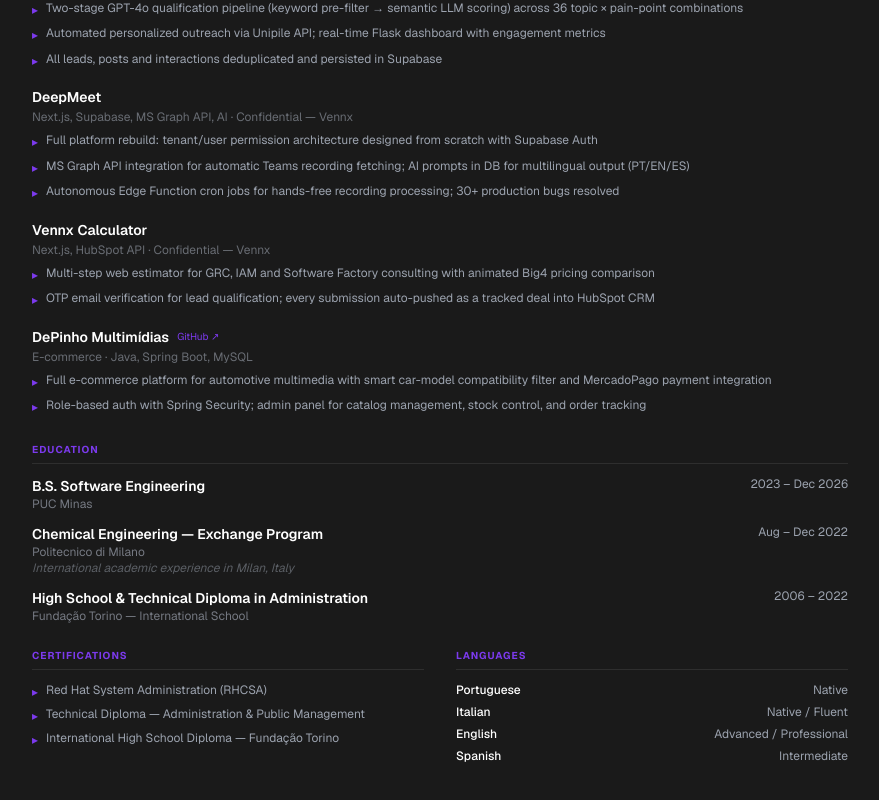
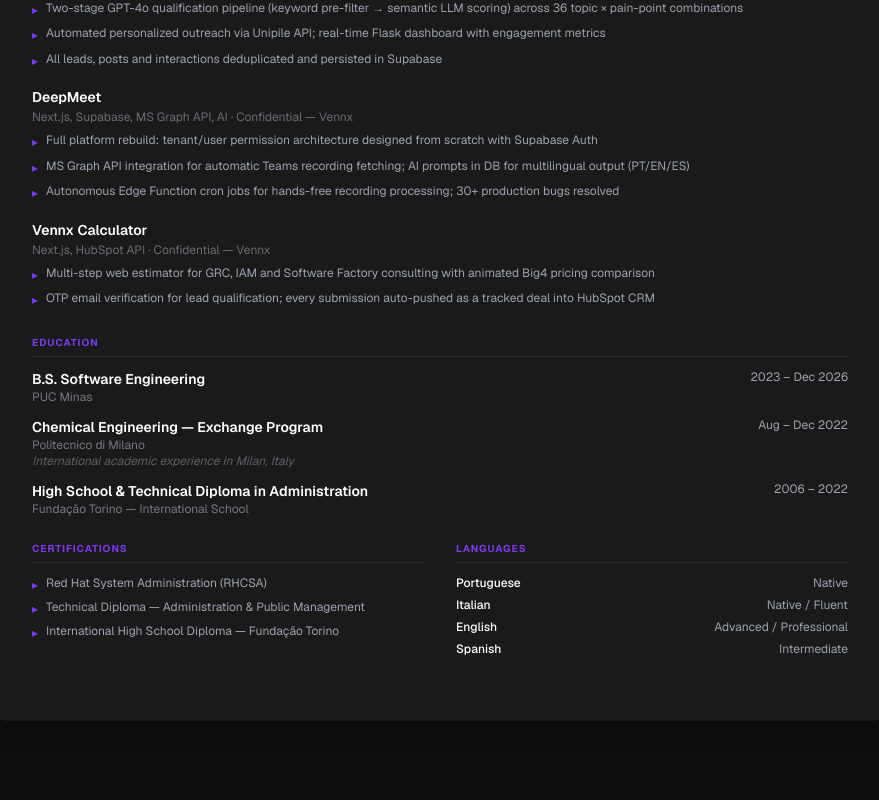
Before and after one commit to renatoctti/Portfolio, a Next.js app: page /cv in a window 1280 px wide. Shown: the part 1077-1877 px from the top of the page, without its empty margins (200-1079 px from the left). After the commit the page ends 1838 px from the top, so only its background shows below. Built offline with nearby package versions, Linux system fonts and the light colour scheme.

Commit message:
Remove DePinho from CV projects
Co-Authored-By: Claude Sonnet 4.6 <noreply@anthropic.com>

```diff
--- a/app/cv/page.tsx
+++ b/app/cv/page.tsx
@@ -83,15 +83,6 @@ const content = {
         bullets: [
           "Multi-step web estimator for GRC, IAM and Software Factory consulting with animated Big4 pricing comparison",
           "OTP email verification for lead qualification; every submission auto-pushed as a tracked deal into HubSpot CRM",
-        ],
-      },
-      {
-        title: "DePinho Multimídias",
-        subtitle: "E-commerce · Java, Spring Boot, MySQL",
-        github: "https://github.com/renatoctti/DePinhoMultimidias",
-        bullets: [
-          "Full e-commerce platform for automotive multimedia with smart car-model compatibility filter and MercadoPago payment integration",
-          "Role-based auth with Spring Security; admin panel for catalog management, stock control, and order tracking",
         ],
       },
     ],
@@ -182,15 +173,6 @@ const content = {
         bullets: [
           "Estimador web multi-etapas para projetos de GRC, IAM e Fábrica de Software com comparativo animado de preços Big4",
           "Verificação OTP por e-mail para qualificação de leads; cada envio vira um negócio rastreado no HubSpot CRM",
-        ],
-      },
-      {
-        title: "DePinho Multimídias",
-        subtitle: "E-commerce · Java, Spring Boot, MySQL",
-        github: "https://github.com/renatoctti/DePinhoMultimidias",
-        bullets: [
-          "Plataforma completa de e-commerce para multimídia automotiva com filtro inteligente de compatibilidade e integração com MercadoPago",
-          "Autenticação com controle de acesso por papel via Spring Security; painel admin para gestão de catálogo, estoque e pedidos",
         ],
       },
     ],
```
